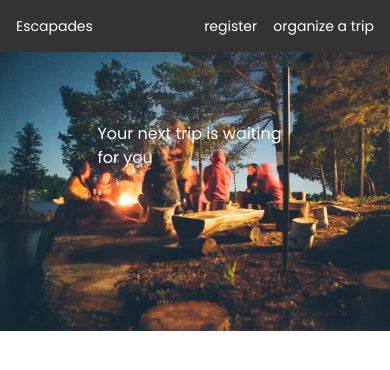
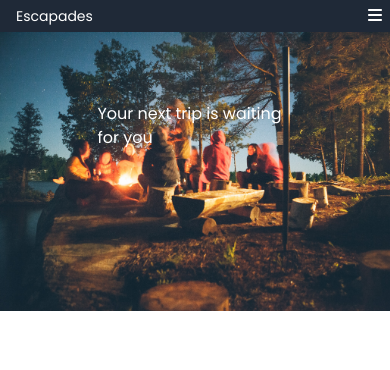
Before and after one commit to Batch-440/escapades, a React (Vite) app in the folder escapades_frontend/: page / in a window 390 px wide. Shown: the top 370 px of the page. Built offline with nearby package versions, Linux system fonts and the light colour scheme.

Commit message:
burger menu done

```diff
--- a/escapades_frontend/package.json
+++ b/escapades_frontend/package.json
@@ -11,6 +11,11 @@
     "test": "vitest"
   },
   "dependencies": {
+    "@fortawesome/fontawesome-svg-core": "^6.5.1",
+    "@fortawesome/free-brands-svg-icons": "^6.5.1",
+    "@fortawesome/free-regular-svg-icons": "^6.5.1",
+    "@fortawesome/free-solid-svg-icons": "^6.5.1",
+    "@fortawesome/react-fontawesome": "^0.2.0",
     "prettier": "^3.1.0",
     "react": "^18.2.0",
     "react-dom": "^18.2.0",
--- a/escapades_frontend/src/components/Navbar/Navbar.module.scss
+++ b/escapades_frontend/src/components/Navbar/Navbar.module.scss
@@ -1,17 +1,26 @@
 .Navbar {
-  @apply sticky top-0 text-white flex justify-between items-center gap-8 pl-4 z-[9999];
-  background-color: #333;
+  @apply sticky top-0 text-white bg-gray-800 flex justify-between items-center gap-8 pl-4 z-[9999] h-8
+          sm:h-16;
 
   &__link {
-    @apply flex gap-4 p-4 text-sm sm:text-base;
+    @apply fixed left-[66%] top-[-100%] flex-col gap-4 p-4 text-sm w-[100%] bg-gray-800 transition duration-150
+            sm:static sm:flex sm:left-auto sm:top-auto sm:flex-row sm:text-base sm:w-auto;
+  }
+
+  &__linkActive {
+    @apply bg-white text-gray-800;
   }
 
   &__title {
     @apply text-sm sm:text-2xl;
   }
+
+  &__icons {
+    @apply visible p-2 cursor-pointer
+            sm:hidden sm:p-0;
+  }
+
+  &__open {
+    @apply top-8;
+  }
 }
-
-.active {
-  background-color: white;
-  color: #333;
-}
--- a/escapades_frontend/src/components/Navbar/Navbar.tsx
+++ b/escapades_frontend/src/components/Navbar/Navbar.tsx
@@ -1,6 +1,8 @@
-import { FC } from "react";
+import { FC, useState } from "react";
 import { Link, useMatch, useResolvedPath } from "react-router-dom";
 import classes from "./Navbar.module.scss";
+import { FontAwesomeIcon } from "@fortawesome/react-fontawesome";
+import { faBars, faXmark } from "@fortawesome/free-solid-svg-icons";
 
 type NavBarLinkProps = {
   to: string;
@@ -12,22 +14,36 @@ const NavbarLink: FC<NavBarLinkProps> = ({ to, children }) => {
   const isActive = useMatch({ path: resolvedPath.pathname, end: true });
 
   return (
-    <li className={isActive ? classes.active : ""}>
+    <li className={isActive ? classes.Navbar__linkActive : ""}>
       <Link to={to}>{children}</Link>
     </li>
   );
 };
 
 const Navbar = () => {
+  const [isMenuOpen, setIsMenuOpen] = useState(false);
+  const icon = isMenuOpen ? faXmark : faBars;
+  const toggleIsMenuOpen = () => {
+    setIsMenuOpen(!isMenuOpen);
+  };
+
   return (
-    <nav className={classes.Navbar}>
+    <nav className={`${classes.Navbar}`}>
       <Link to="/" className={classes.Navbar__title}>
         Escapades
       </Link>
-      <ul className={classes.Navbar__link}>
+      <ul
+        onClick={toggleIsMenuOpen}
+        className={`${classes.Navbar__link} ${
+          isMenuOpen ? classes.Navbar__open : ""
+        }`}
+      >
         <NavbarLink to="/register">register</NavbarLink>
         <NavbarLink to="/trip">organize a trip</NavbarLink>
       </ul>
+      <div className={classes.Navbar__icons}>
+        <FontAwesomeIcon onClick={toggleIsMenuOpen} icon={icon} />
+      </div>
     </nav>
   );
 };
```
Also changed, not shown: 1 other file (tests, documents, lock files or other folders).
